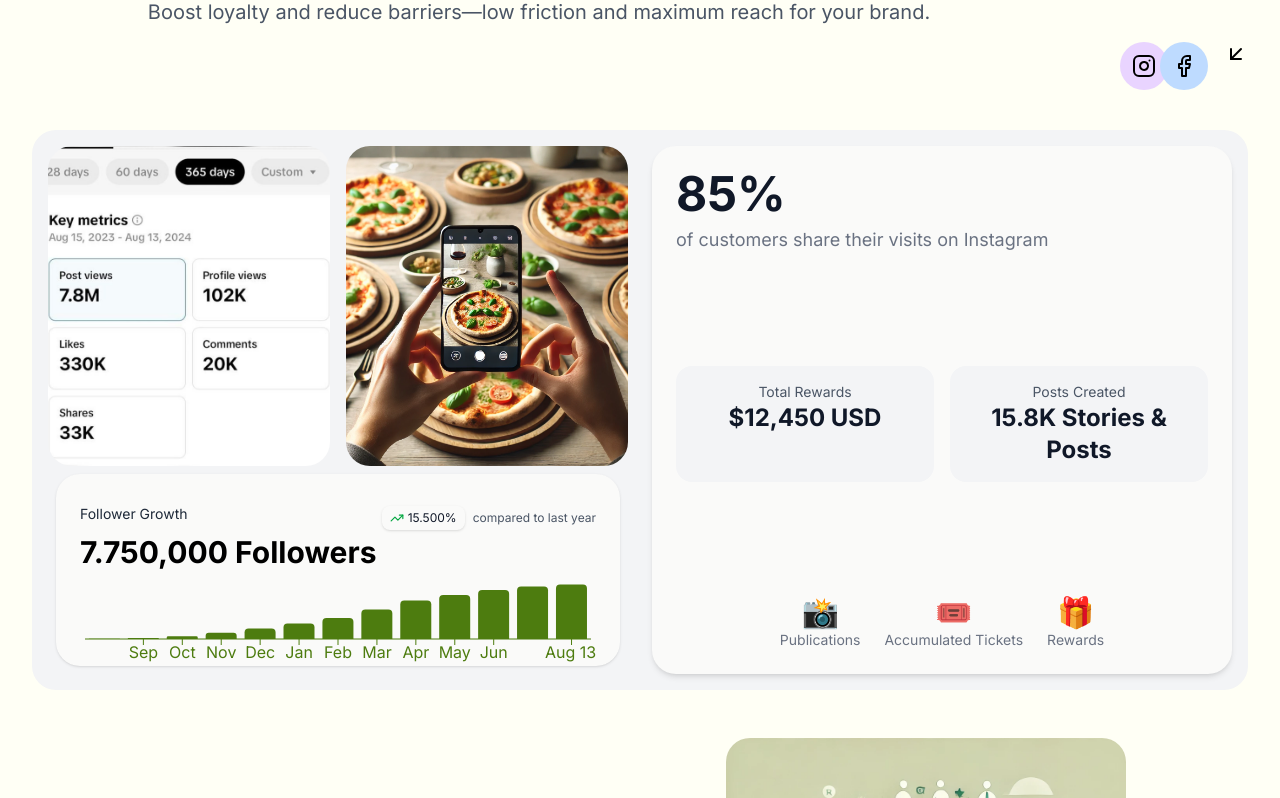
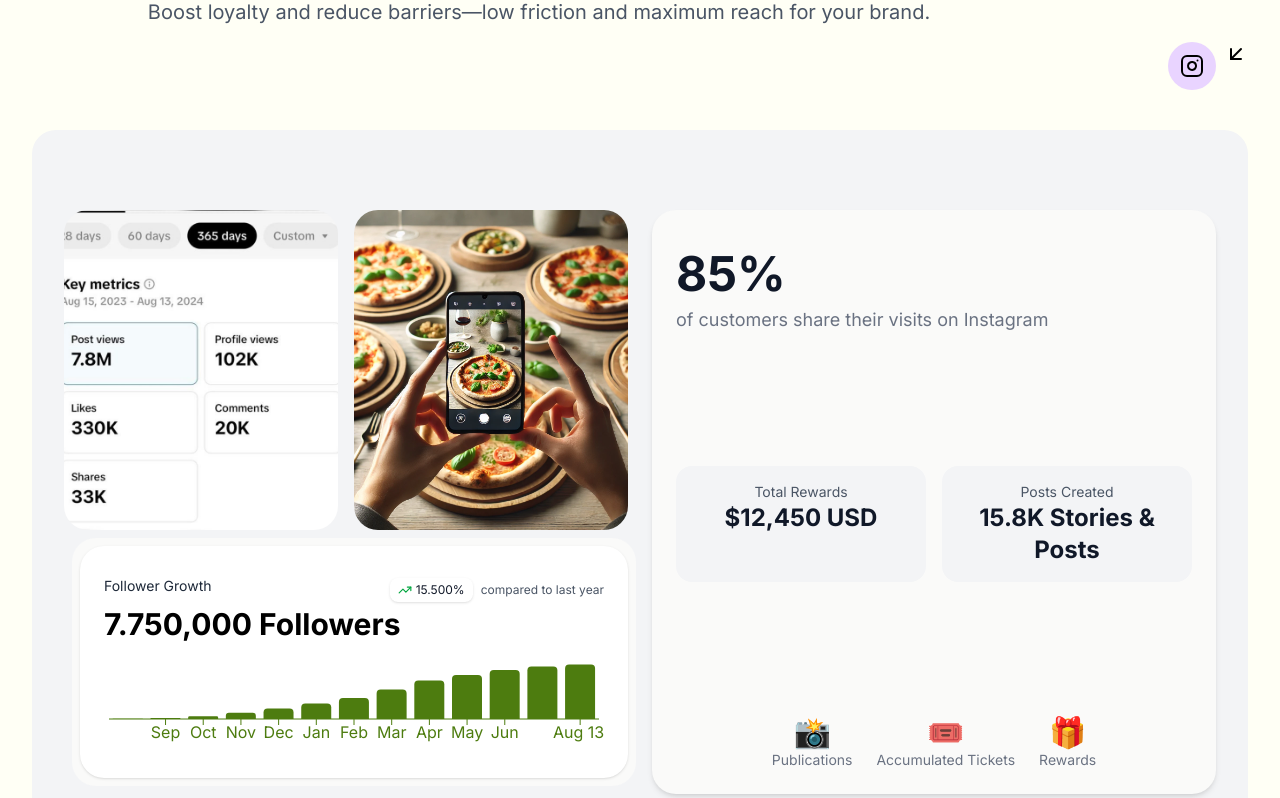
Before and after one commit to AlexPCarvalho/landing-page-OrganicReachRewards, a Next.js app: page / in a window 1280 px wide. Shown: the part 422-1220 px from the top of the page. Built offline with nearby package versions, Linux system fonts and the light colour scheme.

Commit message:
chore: mobile responsive and layout adjustment

```diff
--- a/app/_components/chart.tsx
+++ b/app/_components/chart.tsx
@@ -21,12 +21,11 @@ const data = [
 
 const Chart = () => {
   return (
-    <div className=" bg-withe p-6 rounded-3xl shadow-sm h-48">
-
-      <div className="flex justify-between items-center">
+    <div className="w-full max-w-full p-6 rounded-3xl shadow-sm bg-white">
+    <div className="flex justify-between items-center flex-wrap gap-2">
       <p className="text-sm text-gray-800 font-medium">Follower Growth</p>
       <div className="flex items-center gap-2 text-xs text-gray-700 mt-2">
-        <span className=" px-2 py-1 rounded-lg shadow text-gray-900 flex items-center gap-1">
+        <span className="px-2 py-1 rounded-lg shadow text-gray-900 flex items-center gap-1">
           <TrendingUp size={14} className="text-green-600" />
           15.500%
         </span>
@@ -34,11 +33,9 @@ const Chart = () => {
       </div>
     </div>
 
-
     <h2 className="text-3xl font-bold mt-1">7.750,000 Followers</h2>
 
-
-      <div className="w-full h-24 mt-2">
+    <div className="w-full h-24 mt-4">
       <ResponsiveContainer width="100%" height="100%">
         <BarChart data={data}>
           <XAxis dataKey="name" stroke="#4d7c0f" />
@@ -48,9 +45,6 @@ const Chart = () => {
         </BarChart>
       </ResponsiveContainer>
     </div>
-
-
-
   </div>
   );
 };
--- a/app/_components/content.tsx
+++ b/app/_components/content.tsx
@@ -1,7 +1,7 @@
 "use client";
 
 import Image from "next/image";
-import { ArrowDownLeft, Facebook, Instagram } from "lucide-react";
+import { ArrowDownLeft,  Instagram } from "lucide-react";
 import DashboardSummary from "./dashboard-summary";
 
 const Content = () => {
@@ -34,15 +34,7 @@ const Content = () => {
                 <Instagram />
               </a>
             </div>
-            <div className="w-12 h-12 rounded-full bg-blue-200 items-center flex justify-center">
-              <a
-                href="https://www.facebook.com/"
-                target="_blank"
-                rel="noopener noreferrer"
-              >
-                <Facebook />
-              </a>
-            </div>
+
             <div className="ml-4 ">
               <ArrowDownLeft />
             </div>
--- a/app/_components/dashboard-summary.tsx
+++ b/app/_components/dashboard-summary.tsx
@@ -2,8 +2,8 @@ import Chart from "./chart";
 
 const DashboardSummary = () => {
   return (
-    <div className="bg-gray-100 flex flex-col md:flex-row  rounded-3xl h-auto">
-      <div className="flex-1 grid sm:grid-cols-1 md:grid-cols-2 gap-6 p-4">
+    <div className="bg-gray-100 flex container mx-auto px-4 py-16 flex-col md:flex-row p-15 rounded-3xl h-auto">
+      <div className="flex-1 justify-center grid sm:grid-cols-1 md:grid-cols-2 gap-6 p-4">
         <div>
           <div className="flex flex-col md:flex-row justify-between gap-4">
             <div className="rounded-3xl flex-1 flex items-center justify-center">
@@ -23,12 +23,12 @@ const DashboardSummary = () => {
             </div>
           </div>
 
-          <div className="items-center bg-stone-50 rounded-3xl m-2 h-auto">
+          <div className="bg-stone-50 rounded-3xl m-2 p-2 w-full overflow-hidden">
             <Chart />
           </div>
         </div>
 
-        <div className="bg-stone-50 rounded-3xl p-6 flex flex-col justify-between h-full shadow-md">
+        <div className="bg-stone-50 pt-10 rounded-3xl p-6 flex flex-col justify-between h-full shadow-md">
           <div>
             <h2 className="text-5xl font-bold text-gray-900">85%</h2>
             <p className="text-gray-500 mt-2 text-lg">
--- a/app/_components/faq.tsx
+++ b/app/_components/faq.tsx
@@ -83,13 +83,13 @@ const FaqItems = () => {
               </div>
             </button>
             <div
-              className={`mt-2 text-gray-600 text-xl transition-all duration-300 ${
+              className={`mt-2 text-gray-600 text-base leading-relaxed transition-all duration-300 ease-in-out overflow-hidden ${
                 expandedFaq === index
-                  ? "max-h-40 opacity-100"
-                  : "max-h-0 opacity-0 overflow-hidden"
+                  ? "max-h-[1000px] opacity-100"
+                  : "max-h-0 opacity-0"
               }`}
             >
-              {faq.answer}
+              <p className="pr-2">{faq.answer}</p>
             </div>
           </div>
         ))}
--- a/app/_components/navbar.tsx
+++ b/app/_components/navbar.tsx
@@ -9,7 +9,7 @@ const Navbar = () => {
   const [menuOpen, setMenuOpen] = useState(false);
 
   return (
-    <nav className="flex fixed w-full text-xl items-center justify-between bg-stone-50 px-6 py-4 font-bold">
+    <nav className="flex z-10 fixed w-full text-xl items-center justify-between bg-stone-50 px-6 py-4 font-bold">
       {/* LOGO (Clicável apenas no mobile) */}
       <div>
         <Link href="/" className="block md:hidden">
--- a/app/_components/plans.tsx
+++ b/app/_components/plans.tsx
@@ -14,6 +14,7 @@ const plans = [
       "Free per 6 months",
     ],
     price: "$ 10",
+    contactLink: "/#",
   },
   {
     name: "Pro",
@@ -27,6 +28,7 @@ const plans = [
       "Tailored reports in your inbox",
     ],
     price: "$ 30",
+    contactLink: "/#",
   },
   {
     name: "Enterprise",
@@ -39,7 +41,7 @@ const plans = [
       "Connects with API to generate rewards in your loyalty program",
     ],
     price: "Contact us",
-    contactLink: "/contact",
+    contactLink: "/#",
   },
 ];
 
@@ -58,7 +60,7 @@ const Plans = () => {
             <div>
               <h3 className="text-3xl font-bold text-gray-900">{plan.name}</h3>
               <p className=" mt-5 text-2xl font-semibold ">{plan.description}</p>
-              <ul className="mt-10 space-y-2 text-gray-700 text-xl">
+              <ul className="mt-10 space-y-2 text-gray-700 text-2xl">
                 {plan.features.map((feature, i) => (
                   <li key={i} className="flex items-start">
                     <span className="text-lime-600 mr-2">✔</span> {feature}
```
Lines whose indentation alone changed are shown as unchanged.
